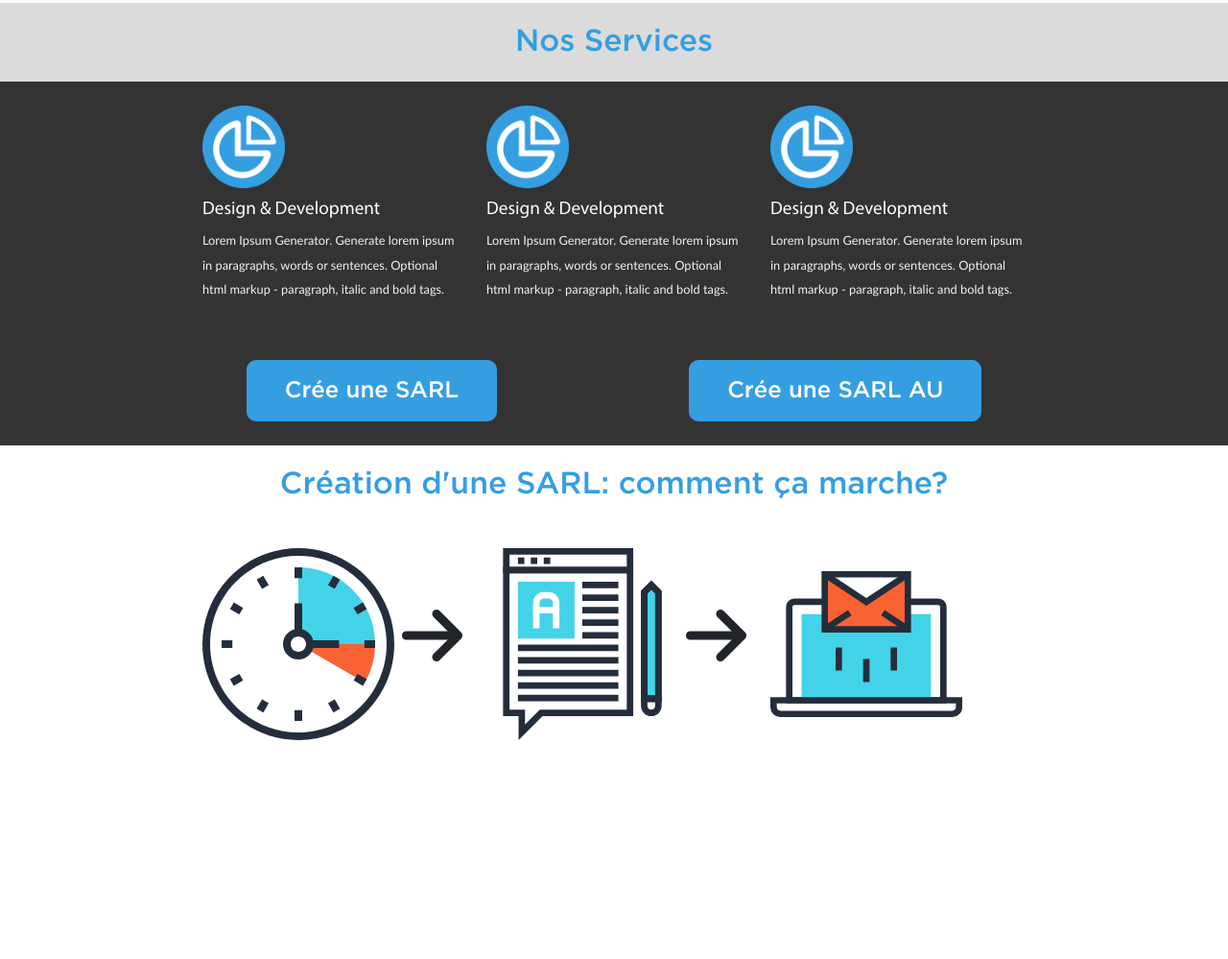
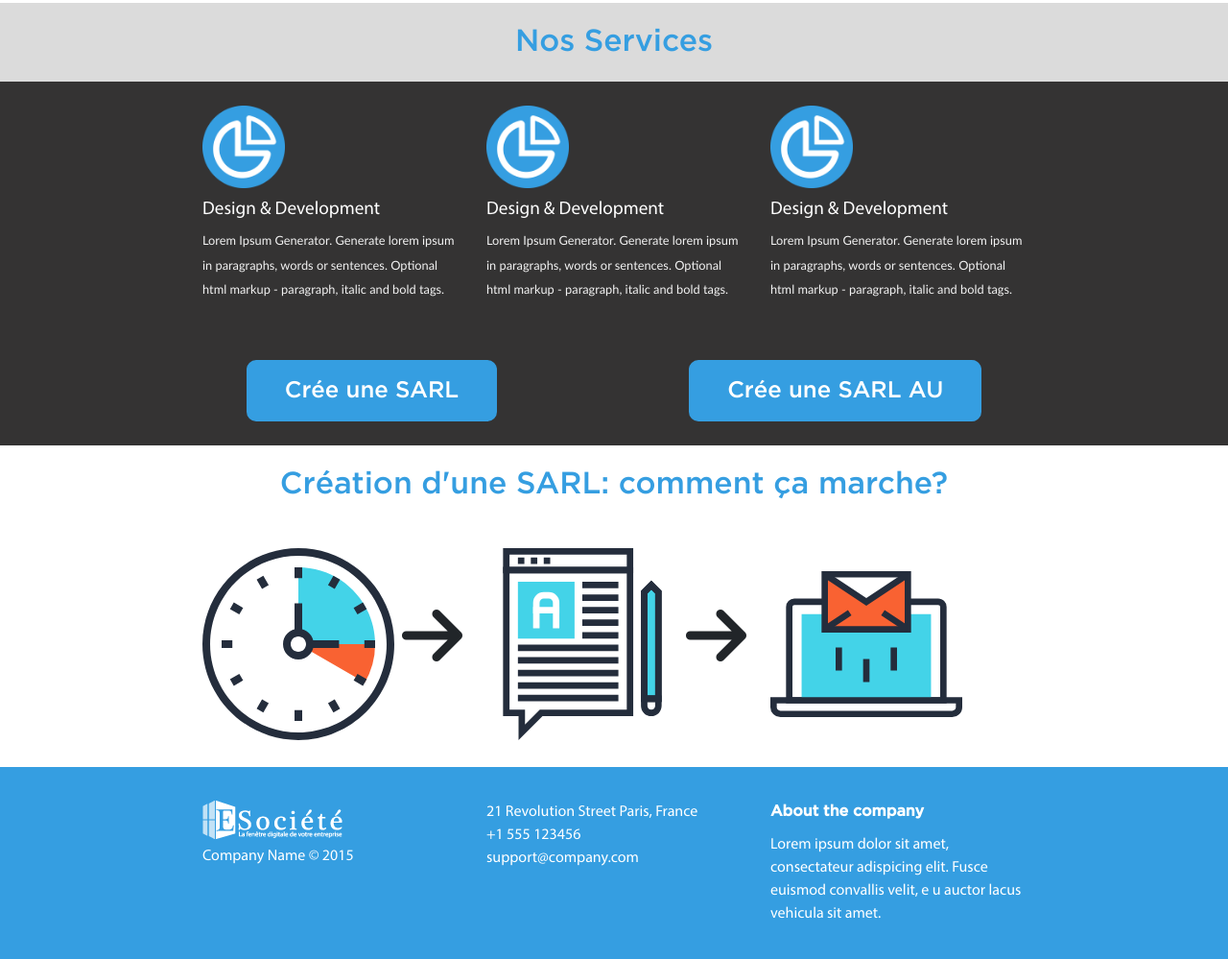
Before and after one commit to shahriar-ahm3d/E-societe, a plain HTML site: page index.html in a window 1280 px wide. Shown: the part 1904-2903 px from the top of the page at 96% size. Before the commit the page ends 2733 px from the top, so only its background shows below. Drawn offline with Linux system fonts and the light colour scheme.

Commit message:
with footer

```diff
--- a/index.html
+++ b/index.html
@@ -225,16 +225,36 @@
                     </div>
                 </div>
             </div>
+        </section>
+    </main>
+    <footer class="footer-section">
+        <div class="container">
+            <div class="row">
+                <div class="col-md-4">
+                    <img src="images/esociete-white.png" alt="" height="" width="">
+                    <p>Company Name © 2015</p>
+                </div>
 
-        </section>
+                <div class="col-md-4">
+                    <p>21 Revolution Street
+                        Paris, France</p>
+                    <p>+1 555 123456</p>
+                    <p>support@company.com</p>
+                </div>
 
-    </main>
-
+                <div class="col-md-4">
+                    <h3>About the company</h3>
+                    <p>Lorem ipsum dolor sit amet,
+                        consectateur adispicing elit.
+                        Fusce euismod convallis velit, e
+                        u auctor lacus vehicula sit amet.</p>
+                </div>
+            </div>
+        </div>
+    </footer>
 
 
     <script src="js/jquery-3.4.1.min.js"></script>
     <script src="js/popper.min.js"></script>
     <script src="js/bootstrap.min.js"></script>
-</body>
-
-</html>
+</body></html>
--- a/main.css
+++ b/main.css
@@ -506,6 +506,7 @@ p.description-footer {
 
 .creating-llc .row {
     padding-top: 25px;
+    padding-bottom: 25px;
 }
 
 .creating-llc .row .right-arrow {
@@ -514,3 +515,25 @@ p.description-footer {
     top: 55px;
     left: 60px;
 }
+
+
+/*----------------------- footer section ---------------*/
+
+.footer-section {
+    background-color: #359ee1;
+    padding: 35px 0;
+}
+
+.footer-section .col-md-4 {
+    color: #fff;
+    font-family: 'lato-regular', sans-serif;
+    line-height: 1.5em;
+    font-size: 1em;
+}
+
+.footer-section .col-md-4 h3 {
+
+font-family: 'Gotham-medium', sans-serif;
+    font-weight: bold;
+    padding-bottom: 10px;
+}
```
Also changed, not shown: images/esociete-white.png (added). Lines whose indentation alone changed are shown as unchanged.
